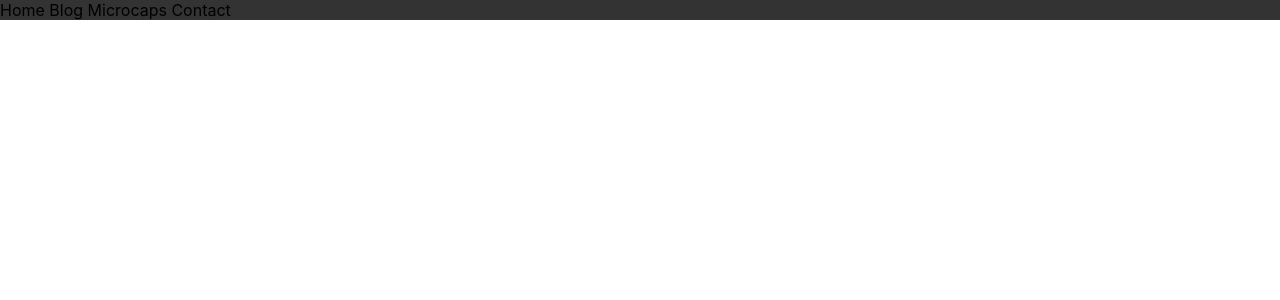
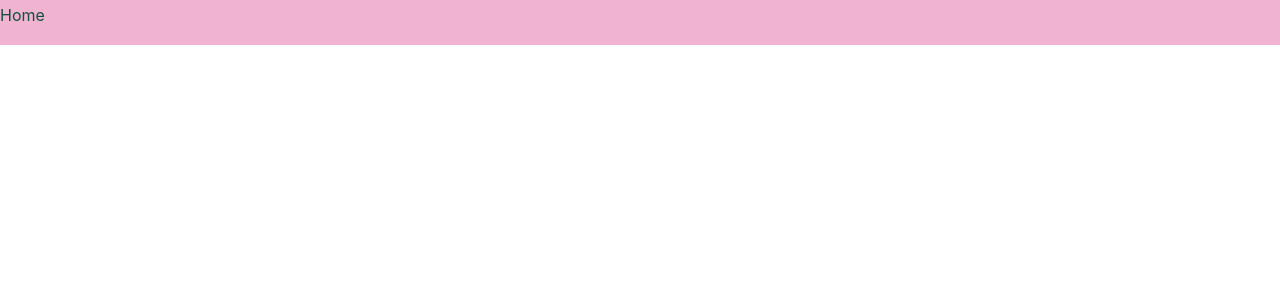
Before and after one commit to sadfool1/my-web-in-react, a React (Create React App) app: page / in a window 1280 px wide. Shown: the top 300 px of the page. Built offline with nearby package versions, Linux system fonts and the light colour scheme.

Commit message:
added new components

```diff
--- /dev/null
+++ b/src/components/UI/Navbar/NavElements/NavElements.js
@@ -0,0 +1,7 @@
+import classes from "./NavElements.module.css";
+
+const NavElements = props => {
+  return <div className={classes.navButton}>{props.text}</div>;
+};
+
+export default NavElements;
--- /dev/null
+++ b/src/components/UI/Navbar/NavElements/NavElements.module.css
@@ -0,0 +1,8 @@
+.navLogo {
+  overflow: auto;
+}
+
+.navButton {
+  color: #134e41;
+  padding-top: 5px;
+}
--- a/src/components/UI/Navbar/Navbar.js
+++ b/src/components/UI/Navbar/Navbar.js
@@ -1,15 +1,11 @@
 import classes from "./Navbar.module.css";
+import NavElements from "./NavElements/NavElements";
 
 const Navbar = () => {
   return (
     <div>
       <nav className={classes.topNav}>
-        <div className={classes.navButtons}>
-          <a> Home </a>
-          <a> Blog </a>
-          <a> Microcaps </a>
-          <a> Contact </a>
-        </div>
+        <NavElements text="Home"> Test </NavElements>
       </nav>
     </div>
   );
--- a/src/components/UI/Navbar/Navbar.module.css
+++ b/src/components/UI/Navbar/Navbar.module.css
@@ -1,7 +1,8 @@
 .topNav {
-  background-color: #333;
+  background-color: #f0b3d1;
   overflow: hidden;
+  padding-bottom: 20px;
 }
 .navButtons {
-  text-color: "white";
+  text-color: "palevioletred";
 }
```
